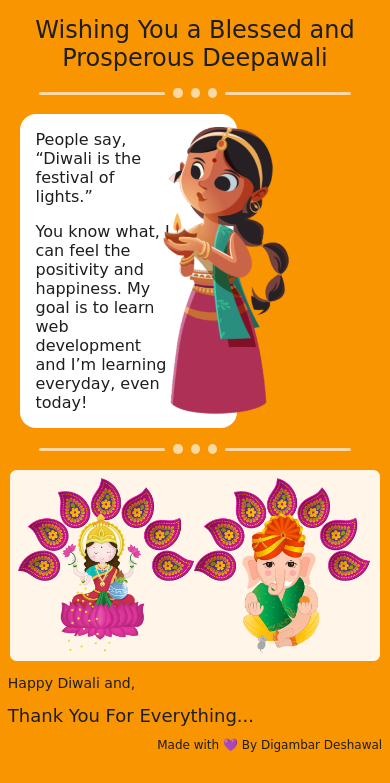
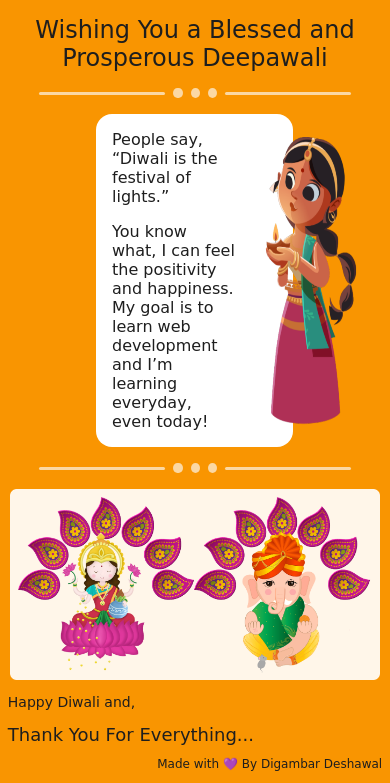
Before and after one commit to Digambar1411/diwali-invitation, a plain HTML site: page index.html in a window 390 px wide. Shown: the part 860-1643 px from the top of the page. Drawn offline with Linux system fonts and the light colour scheme; a web font is replaced by a local one.

Commit message:
fix msg & girl position

```diff
--- a/index.html
+++ b/index.html
@@ -58,7 +58,7 @@
       <p>People say, “Diwali is the festival of lights.”</p>
       <p>You know what, I can feel the positivity and happiness. My goal is to learn web development and I’m learning everyday, even today!</p>
     </div>
-    <img src="/images/little-girl.png" alt="little-girl">
+    <img class="little-girl" src="/images/little-girl.png" alt="little-girl">
   </section>
 
   <div class="horizontal-divider">
--- a/style.css
+++ b/style.css
@@ -92,27 +92,30 @@ audio::-webkit-media-controls-panel{
 
 .msg-section{
   display: flex;
-  justify-content: center;
+  justify-content:center;
   align-items: center;
-  width: 90%;
-  position: relative;
   max-width:var(--image-max-width);
   margin: 0 auto;
 }
 
 .msg-box{
   width: 80%;
-  max-width: 40rem;
+  max-width: 50rem;
   height: max-content;
   background-color:var(--background-color-white);
-  position: relative;
   border-radius: 1rem;
-  padding: 0 3rem;
+  padding: 0 3.5rem;
+  margin-left: 6rem;
+}
+
+.little-girl{
+  width: 280px;
 }
 
 .msg-section img{
+  height:50rem;
   position: relative;
-  right: 8rem
+  right:6rem;
 }
 
 .msg-box p{
@@ -190,7 +193,8 @@ footer{
   }
 
   .msg-box{
-    max-width: 16rem;
+    max-width: 20rem;
+    min-width: 10rem;
     border-radius: 1rem;
     padding: 0 1rem;
   }
@@ -202,6 +206,10 @@ footer{
   .msg-section img{
     height: 18rem;
     position: relative;
-    right: 5rem;
+    right: 2rem;
+  }
+
+  .little-girl{
+    width: 25%;
   }
 }
```
